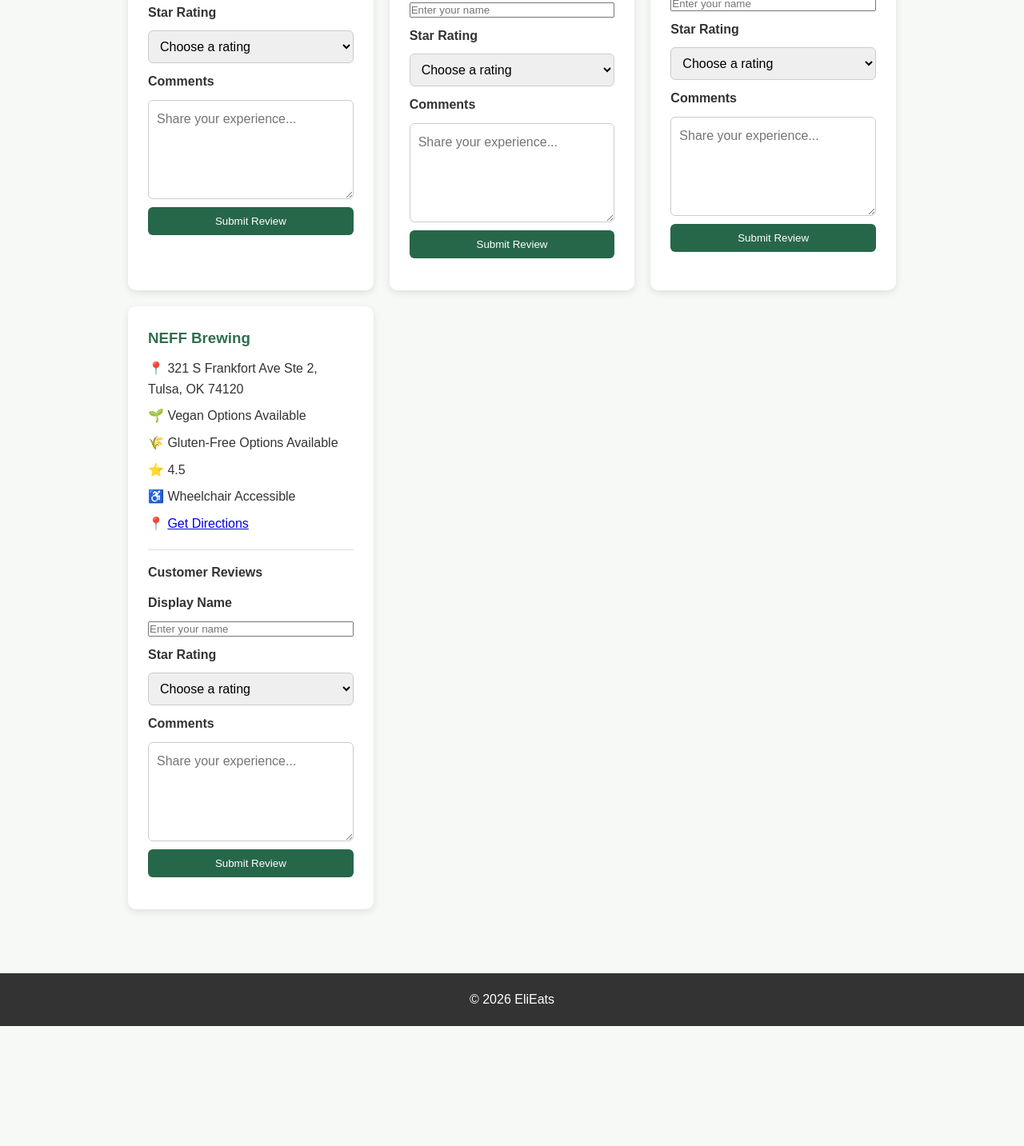
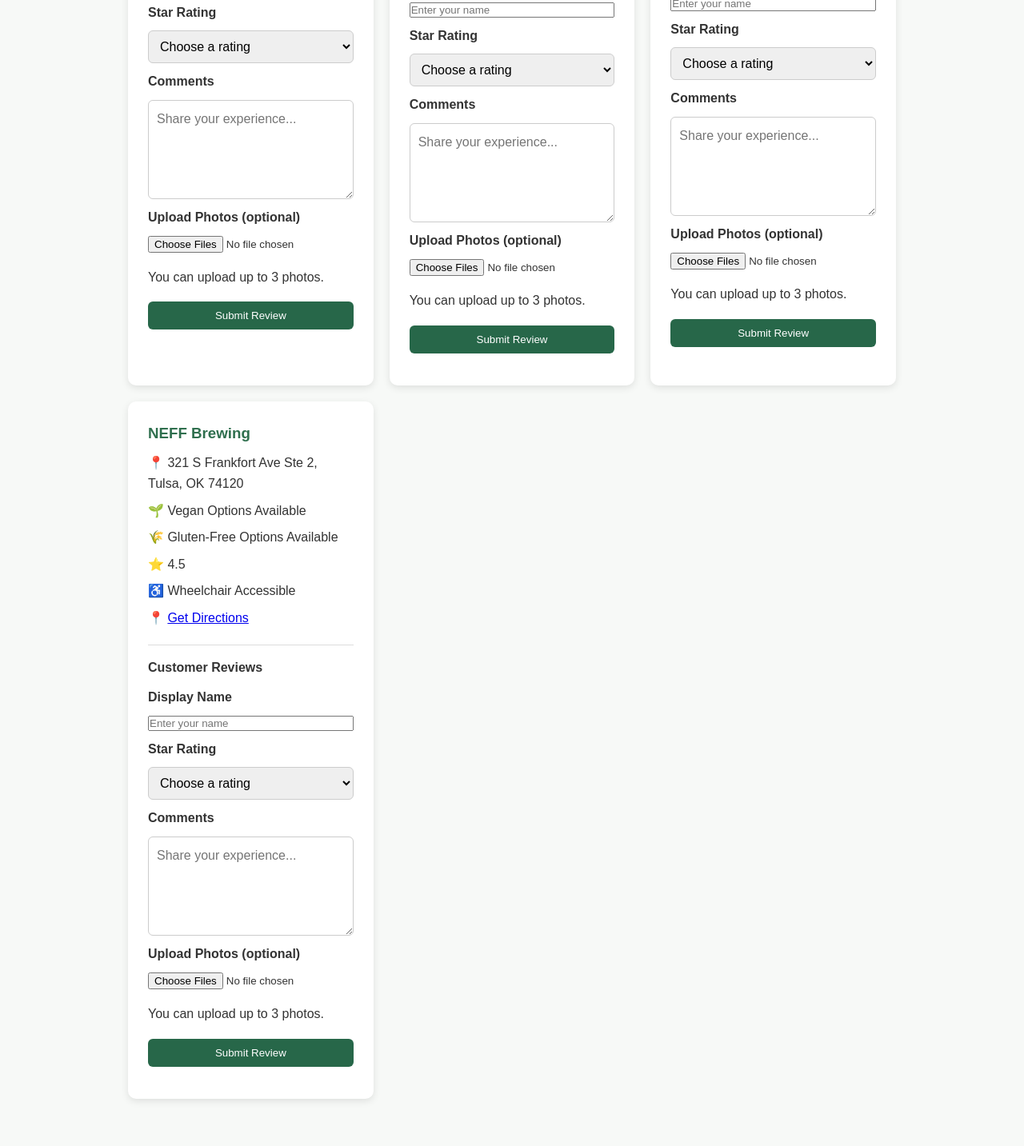
Before and after one commit to elizabethrami15/EliEats, a plain HTML site: page restaurants.html in a window 1280 px wide. Shown: the part 947-2380 px from the top of the page at 80% size. Before the commit the page ends 2230 px from the top, so only its background shows below. Drawn offline with nearby package versions, Linux system fonts and the light colour scheme; no server answers.

Commit message:
Update restaurants.html
Adding an option for pictures to reviews

```diff
--- a/restaurants.html
+++ b/restaurants.html
@@ -151,6 +151,19 @@
                     required
                 ></textarea>
 
+                <label>Upload Photos (optional)</label>
+
+                <input
+                    type="file"
+                    class="review-photos"
+                    accept="image/jpeg,image/png,image/webp"
+                    multiple
+                >
+
+                <p class="photo-help">
+                    You can upload up to 3 photos.
+                </p>
+
                 <button type="submit">Submit Review</button>
             </form>
 
@@ -230,6 +243,18 @@
                     required
                 ></textarea>
 
+                <label>Upload Photos (optional)</label>
+
+                <input
+                    type="file"
+                    class="review-photos"
+                    accept="image/jpeg,image/png,image/webp"
+                    multiple
+                >
+
+                <p class="photo-help">
+                    You can upload up to 3 photos.
+                </p>
                 <button type="submit">Submit Review</button>
             </form>
 
@@ -308,6 +333,18 @@
                     required
                 ></textarea>
 
+                <label>Upload Photos (optional)</label>
+                <input
+                    type="file"
+                    class="review-photos"
+                    accept="image/jpeg,image/png,image/webp"
+                    multiple
+                >
+
+                <p class="photo-help">
+                    You can upload up to 3 photos.
+                </p>
+
                 <button type="submit">Submit Review</button>
             </form>
 
@@ -376,6 +413,19 @@
                     required
                 ></textarea>
 
+
+                <label>Upload Photos (optional)</label>
+
+                <input
+                    type="file"
+                    class="review-photos"
+                    accept="image/jpeg,image/png,image/webp"
+                    multiple
+                >
+
+                <p class="photo-help">
+                    You can upload up to 3 photos.
+                </p>
                 <button type="submit">Submit Review</button>
             </form>
 
```
